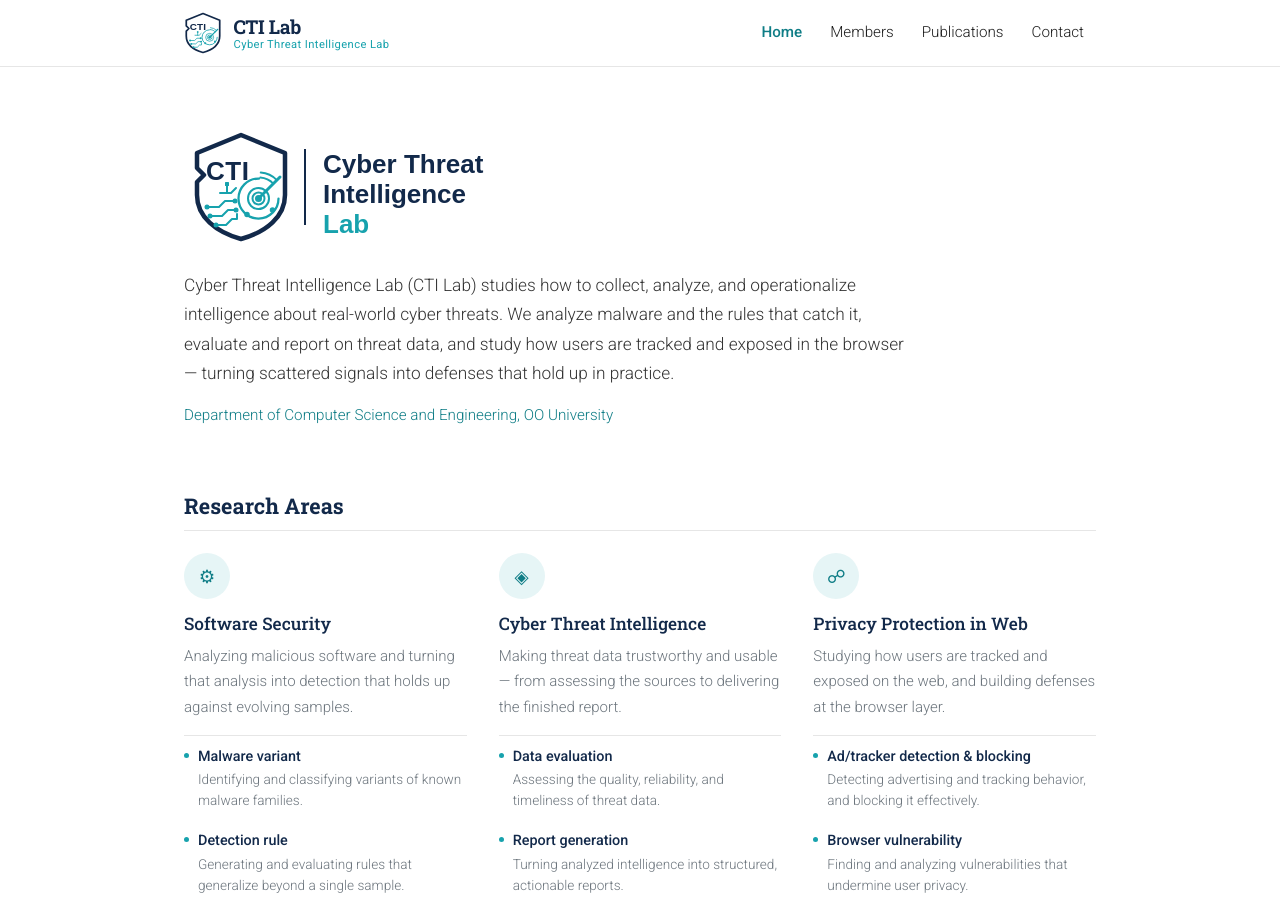
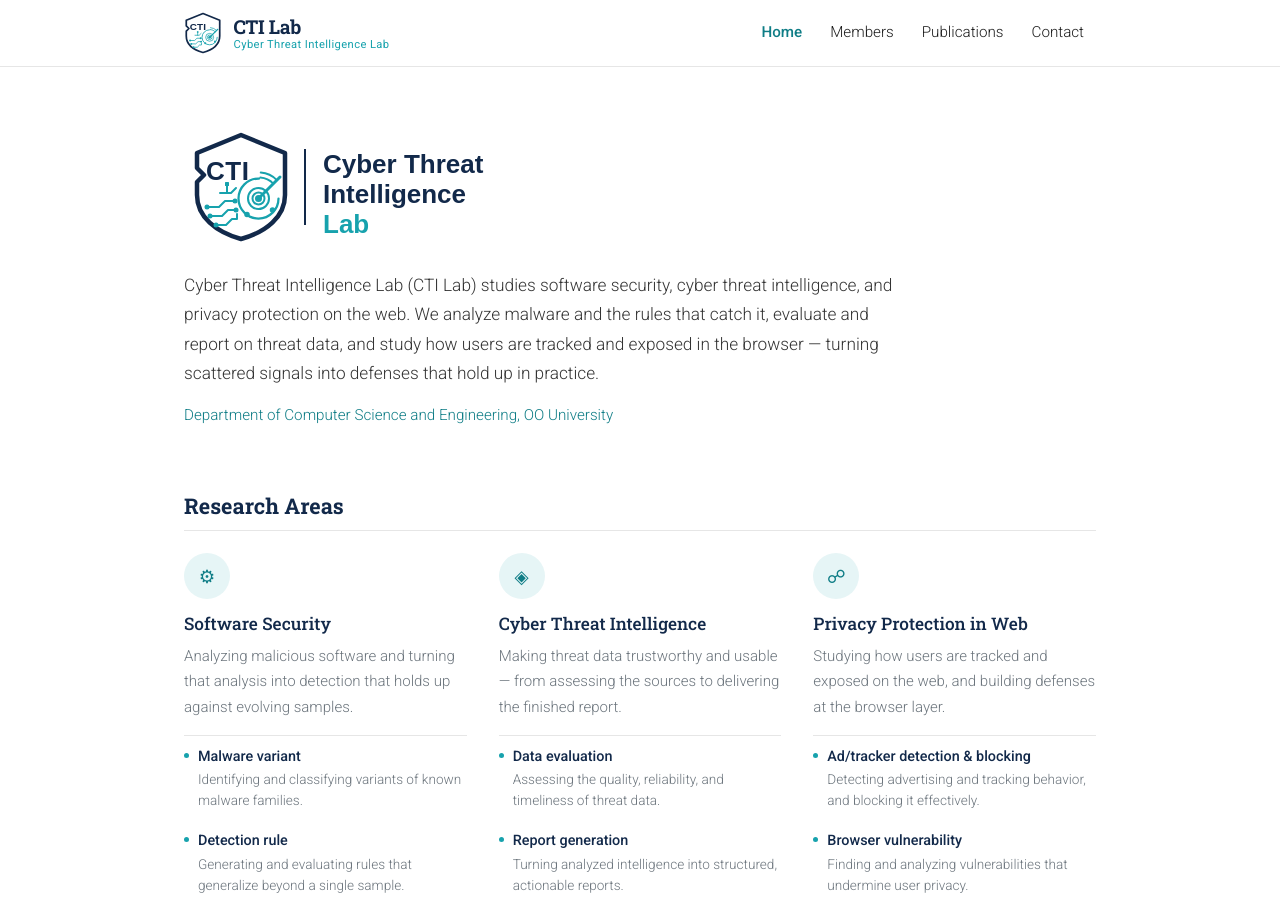
Before and after one commit to BJJINE/BJJINE.github.io, a Jekyll site: the page built from _pages/about.md, in a window 1280 px wide and 900 px high. Built offline with Jekyll 4.4.1, drawn with Linux system fonts in a browser that asks for light colours.

Commit message:
Update _config.yml

```diff
--- a/_config.yml
+++ b/_config.yml
@@ -8,8 +8,8 @@
 title            : "CTI Lab"
 subtitle         : "Cyber Threat Intelligence Lab"
 description      : >-
-  Cyber Threat Intelligence Lab (CTI Lab) studies how to collect, analyze,
-  and operationalize intelligence about real-world cyber threats.
+  Cyber Threat Intelligence Lab (CTI Lab) studies software security, cyber threat
+  intelligence, and privacy protection on the web.
 
 # TODO: replace with your own institution
 institution      : "Department of Computer Science and Engineering, OO University"
```
